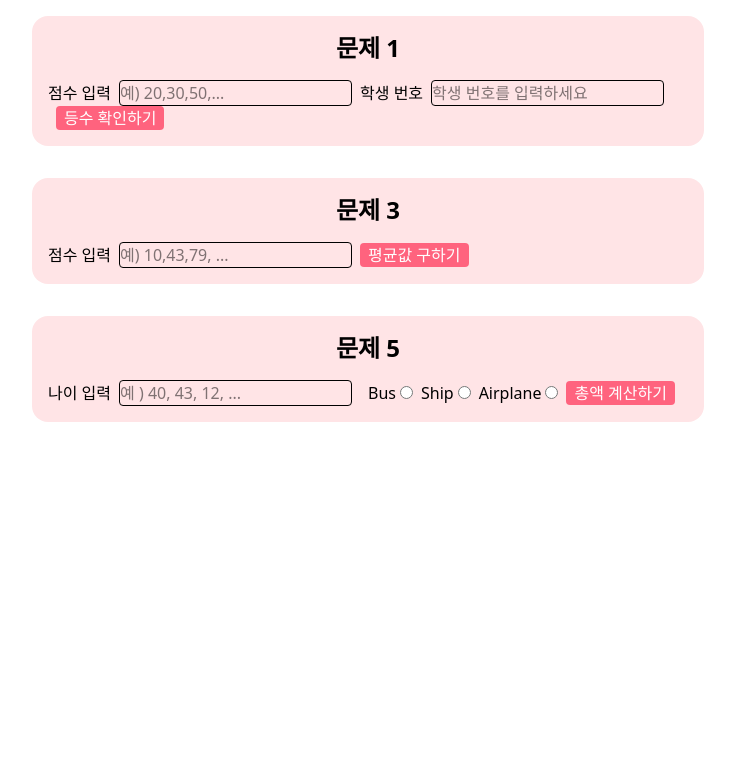
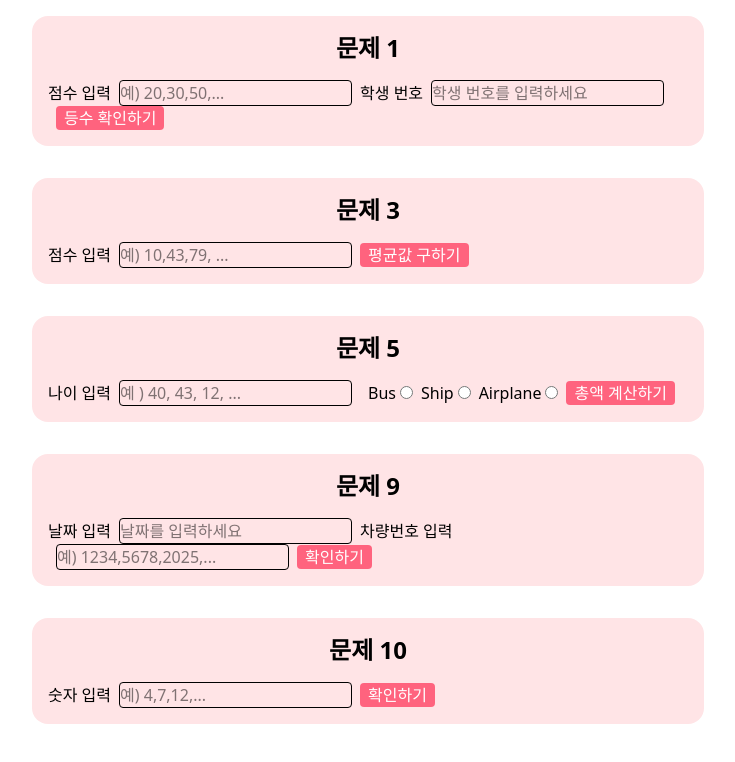
Before and after one commit to dajung-y/2025-goorm-frontend, a React (Vite) app in the folder cospro/: page /cospro3 in a window 1280 px wide. Shown: the top 762 px of the page, without its empty margins (272-1007 px from the left). Built offline with nearby package versions, Linux system fonts and the light colour scheme.

Commit message:
2문제 더 품

```diff
--- /dev/null
+++ b/cospro/src/cospro3/Cospro3Test10.jsx
@@ -0,0 +1,44 @@
+import React, { useState } from 'react'
+
+export default function Cospro3Test10() {
+
+  const [numbers, setNumbers] = useState('');
+  const [result, setResult] = useState(null);
+
+  const getHalf = (arr, len) => {
+    const halfArr = arr.map(s => s/2);
+    console.log(`원본 배열: ${arr}`);
+    console.log(`나눠진 배열: ${halfArr}`);
+    const count = arr.filter(e => halfArr.includes(e)).length;
+
+    setResult(count);
+  }
+
+  const handleGetHalf = () => {
+    const numArr = numbers.split(',')
+                          .map(s => Number(s.trim()));
+    getHalf(numArr,numArr.length);
+  }
+  return (
+    <section className='m-4 p-4 w-2xl bg-rose-100 rounded-2xl'>
+      <h1 className='text-2xl font-bold text-center'>문제 10</h1>
+      {/* 입력 */}
+      <div className='mt-4'>
+        <label>숫자 입력</label>
+        <input type='text'
+              value={numbers}
+              onChange={e => setNumbers(e.target.value)}
+              placeholder='예) 4,7,12,...'
+              className='ml-2 border rounded' />
+        <button onClick={handleGetHalf}
+                className='ml-2 px-2 bg-rose-400 text-white rounded cursor-pointer'>
+          확인하기
+        </button>
+      </div>
+      {/* 출력 */}
+      { result!==null && (
+        <p className='mt-2'>총 {result}개 입니다</p>
+      )}
+    </section>
+  )
+}
--- /dev/null
+++ b/cospro/src/cospro3/Cospro3Test9.jsx
@@ -0,0 +1,63 @@
+import React, { useState } from 'react'
+
+export default function Cospro3Test9() {
+
+  const [day, setDay] = useState('');
+  const [numbers, setNumbers] = useState('');
+  const [result, setResult] = useState(null);
+
+  const counter = (arr, len, d) => {
+    let count = 0;
+    // 짝수 날짜인 경우
+    if(d%2===0){
+      for(let i=0; i<len;i++){
+        if(arr[i]%2===0) count++;
+      }
+    } else {
+      for(let i=0; i<len; i++){
+        if(arr[i]%2!==0) count++;
+      }
+    }
+    setResult(count);
+  }
+
+  const handleCount = () => {
+    if(!day) {
+      alert('날짜를 입력하세요');
+      return;
+    }
+    const numArr = numbers.split(',')
+                          .map(s=> Number(s.trim()));
+    const nDay = Number(day);
+    counter(numArr, numArr.length, nDay);
+  }
+
+  return (
+    <section className='m-4 p-4 w-2xl bg-rose-100 rounded-2xl'>
+      <h1 className='text-2xl font-bold text-center'>문제 9</h1>
+      {/* 입력 */}
+      <div className='mt-4'>
+        <label>날짜 입력</label>
+        <input type='text'
+              value={day}
+              onChange={e => setDay(e.target.value)}
+              placeholder='날짜를 입력하세요'
+              className='ml-2 border rounded' />
+        <label className='ml-2'>차량번호 입력</label>
+        <input type='text'
+              value={numbers}
+              onChange={e => setNumbers(e.target.value)}
+              placeholder='예) 1234,5678,2025,...'
+              className='ml-2 border rounded' />
+        <button onClick={handleCount}
+                className='ml-2 px-2 bg-rose-400 text-white rounded cursor-pointer'>
+          확인하기
+        </button>
+      </div>
+      {/* 출력 */}
+      { result!==null && (
+        <p className='mt-2'>주차장에는 {result}대 들어올 수 있습니다</p>
+      )}
+    </section>
+  )
+}
--- a/cospro/src/pages/CosPro3Page.jsx
+++ b/cospro/src/pages/CosPro3Page.jsx
@@ -2,6 +2,8 @@ import React from 'react'
 import Cospro3Test1 from '../cospro3/Cospro3Test1'
 import Cospro3Test3 from '../cospro3/Cospro3Test3'
 import Cospro3Test5 from '../cospro3/Cospro3Test5'
+import Cospro3Test10 from '../cospro3/Cospro3Test10'
+import Cospro3Test9 from '../cospro3/Cospro3Test9'
 
 export default function CosPro3Page() {
   return (
@@ -9,6 +11,8 @@ export default function CosPro3Page() {
       <Cospro3Test1 />
       <Cospro3Test3 />
       <Cospro3Test5 />
+      <Cospro3Test9 />
+      <Cospro3Test10 />
     </div>
   )
 }
```
